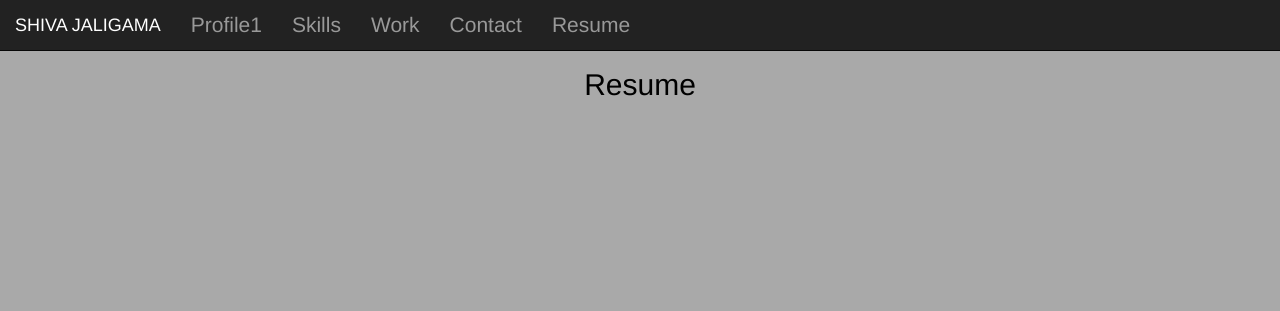
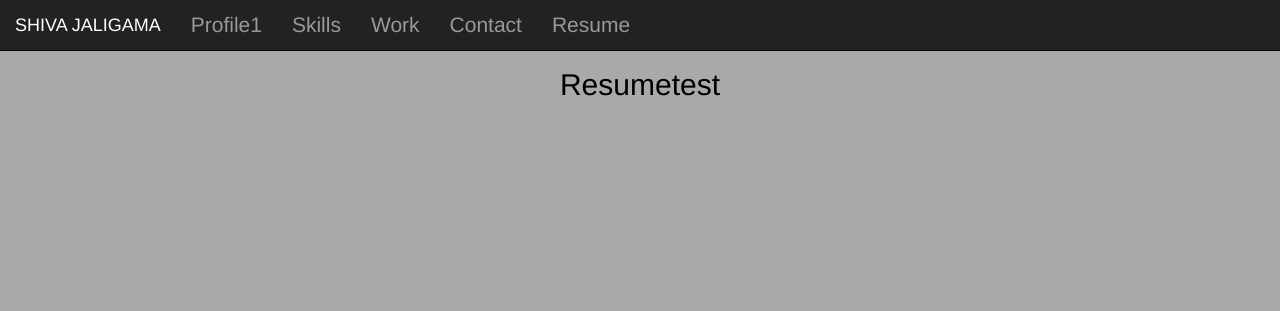
Before and after one commit to shivasam/Portfolio, an ASP.NET MVC app: page /port/Resume in a window 1280 px wide. Shown: the top 311 px of the page. Run offline with ASP.NET Core 8 and stand-ins for ASP.NET MVC 5, Linux system fonts and the light colour scheme; the project's own start-up code is not run, and a stand-in starts its controllers and pages; some libraries are stand-ins or nearby versions.

Commit message:
changed !!

```diff
--- a/portfolio/Views/port/Resume.cshtml
+++ b/portfolio/Views/port/Resume.cshtml
@@ -3,7 +3,7 @@
     ViewBag.Title = "Resume";
     Layout = "~/Views/Shared/_solar.cshtml";
 }
-<h2 class="text-center">Resume</h2>
+<h2 class="text-center">Resumetest</h2>
 <div class="text-center" style="color:white">
     <embed src="~/Resume/resume1.pdf" class="visible-enabled" id="resumee"/>
 </div>
```
